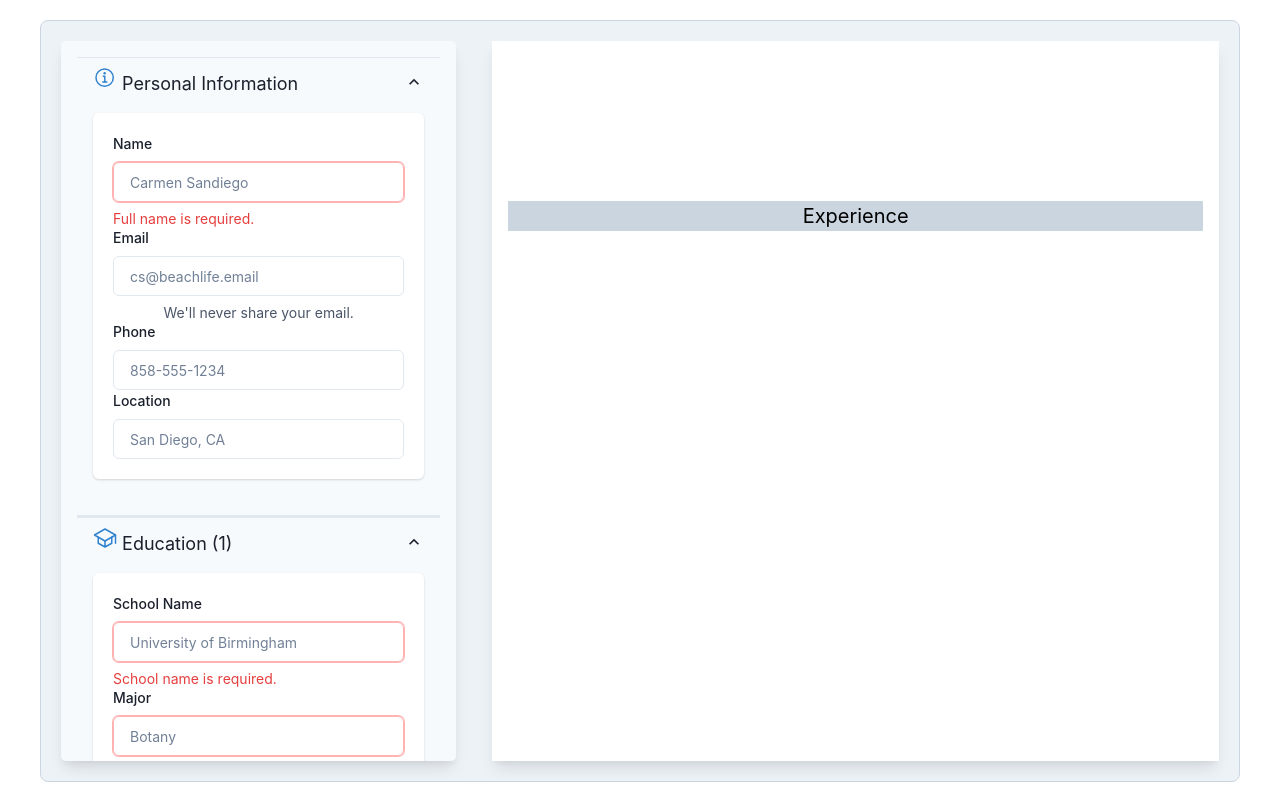
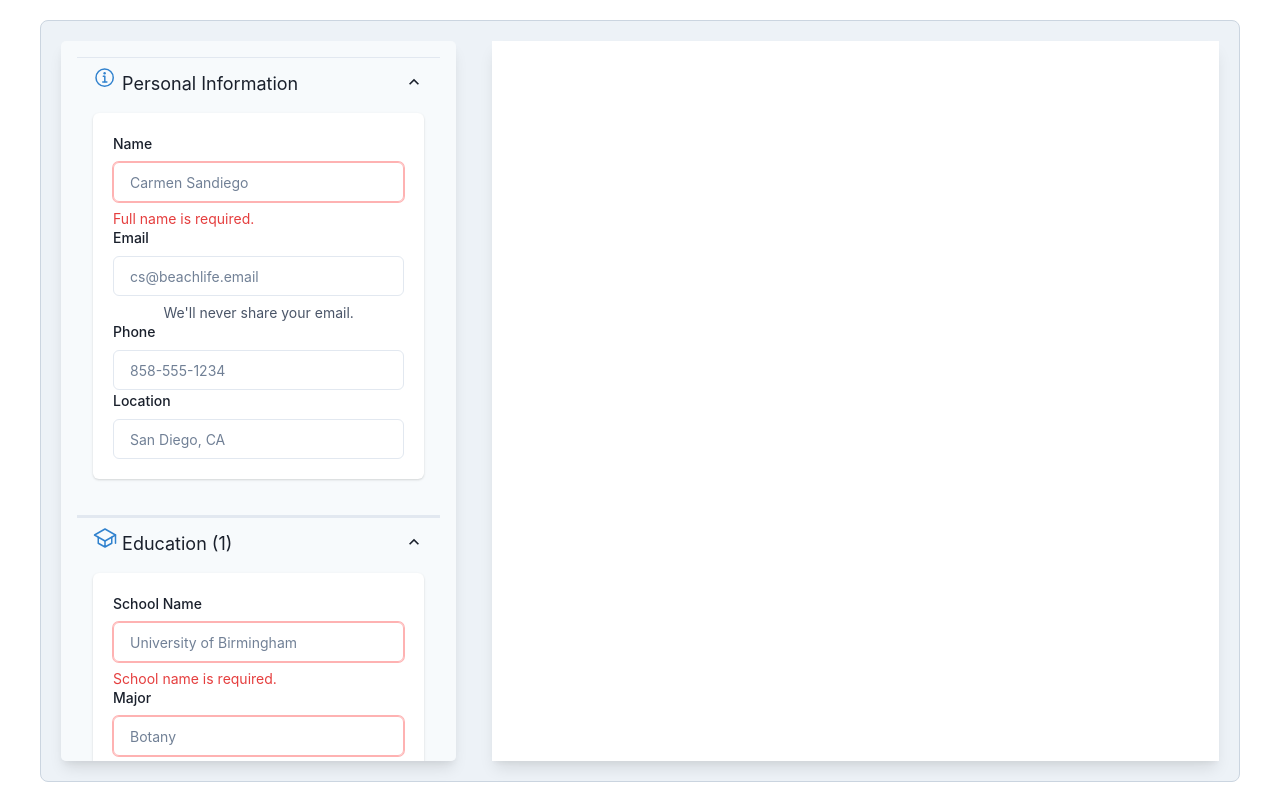
Before and after one commit to angelr1076/React-CV-App, a React (Vite) app: page / in a window 1280 px wide. Built offline with nearby package versions, Linux system fonts and the light colour scheme.

Commit message:
Fixed short-circuit operator for experience array

```diff
--- a/src/components/CVDisplay.jsx
+++ b/src/components/CVDisplay.jsx
@@ -47,7 +47,7 @@ const CVDisplay = () => {
 
       {/* Education Section */}
       <Box className='education-section' p={4} borderRadius='md' mb={6}>
-        {education && education.length > 0 && education[0].schoolName && (
+        {education && education.length > 0 && education[0]?.schoolName && (
           <Text
             className='section-title'
             bg='gray.300'
@@ -95,7 +95,7 @@ const CVDisplay = () => {
         borderRadius='md'
         mb={6}
         align='stretch'>
-        {experience && experience.length > 0 && (
+        {experience && experience.length > 0 && experience[0]?.companyName && (
           <Text
             className='section-title'
             bg='gray.300'
```
